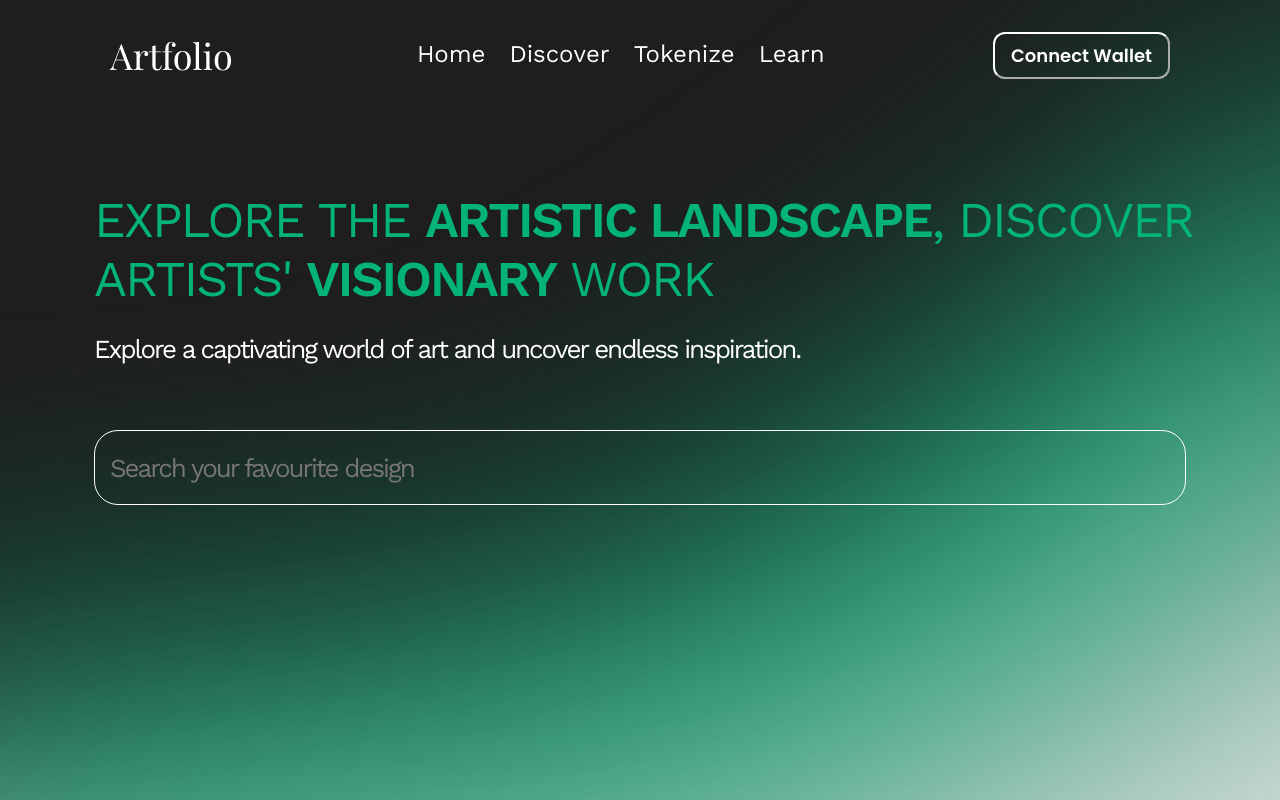
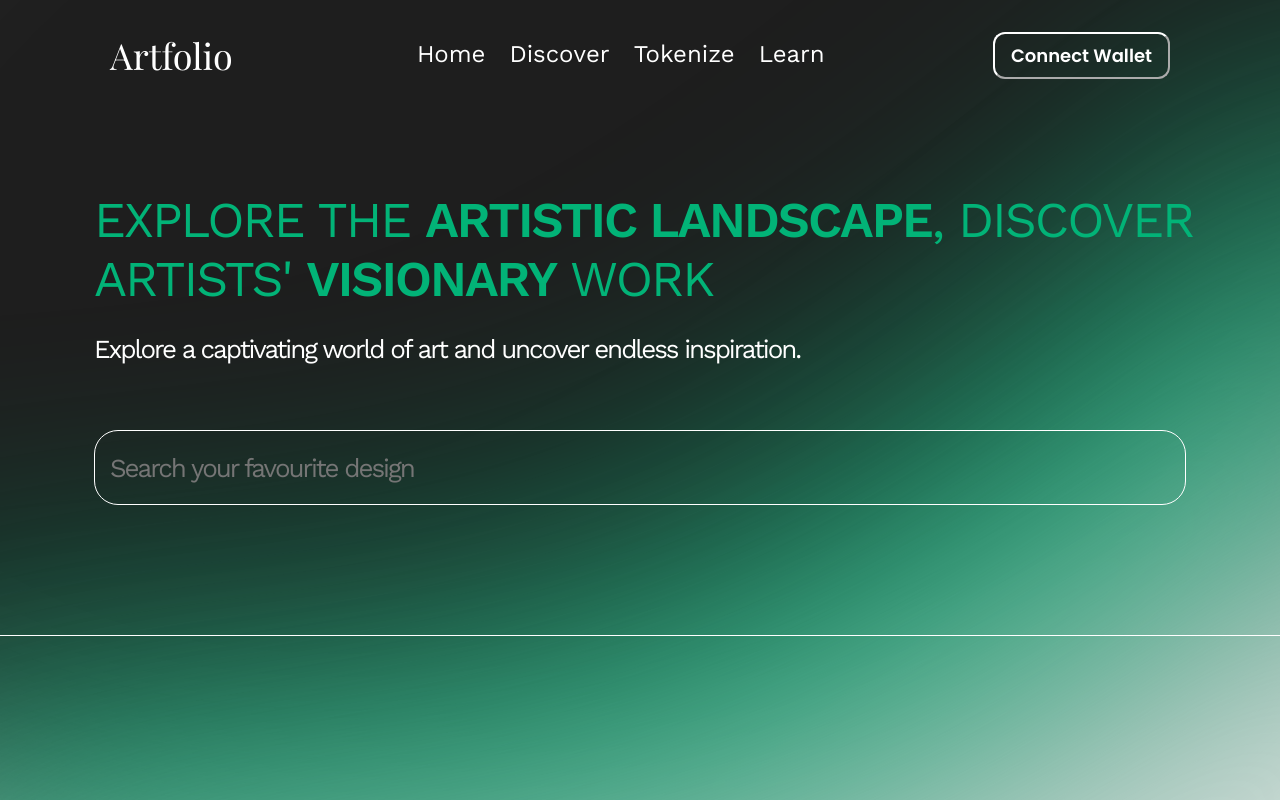
Before and after one commit to imsp18/Artfolio, a React (Create React App) app: page /discover in a window 1280 px wide. Shown: the top 800 px of the page. Built offline with nearby package versions, Linux system fonts and the light colour scheme.

Commit message:
added a line separator component

```diff
--- /dev/null
+++ b/src/components/line-separator/Line.js
@@ -0,0 +1,11 @@
+import React from "react";
+import "./line.css";
+
+const Line = () => {
+    return (
+        <div className="line">
+        </div>
+    );
+}
+
+export default Line;
--- /dev/null
+++ b/src/components/line-separator/line.css
@@ -0,0 +1,6 @@
+.line {
+    margin-top: 130px;
+    width: 100%;
+    height: 1px;
+    background: #fff;
+}
--- a/src/pages/Discover.js
+++ b/src/pages/Discover.js
@@ -1,11 +1,13 @@
 import React from "react";
 import DiscHero from "../components/disc-hero/Disc-hero";
+import Line from "../components/line-separator/Line";
 
 
 const App = () => {
   return (
     <div className="App">
       <DiscHero />
+      <Line />
     </div>
   );
 };
```
